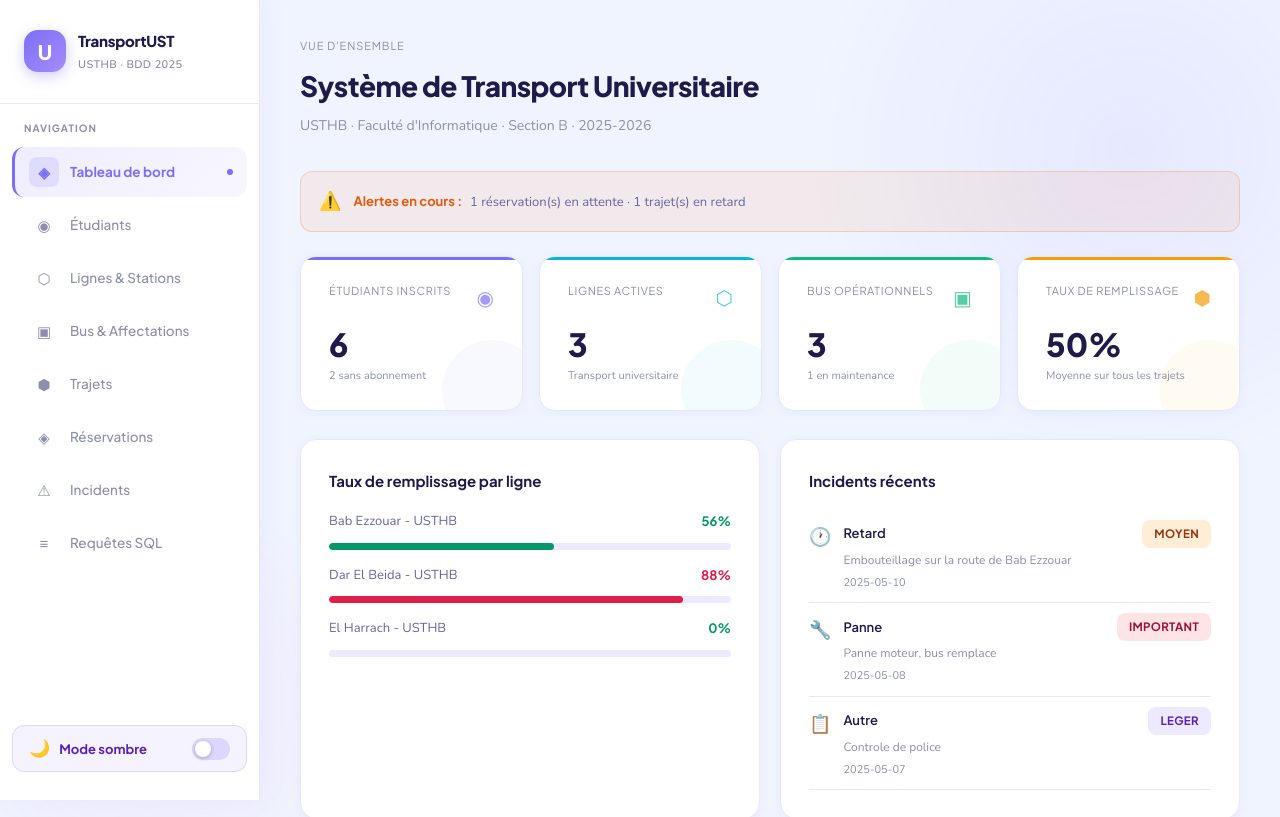
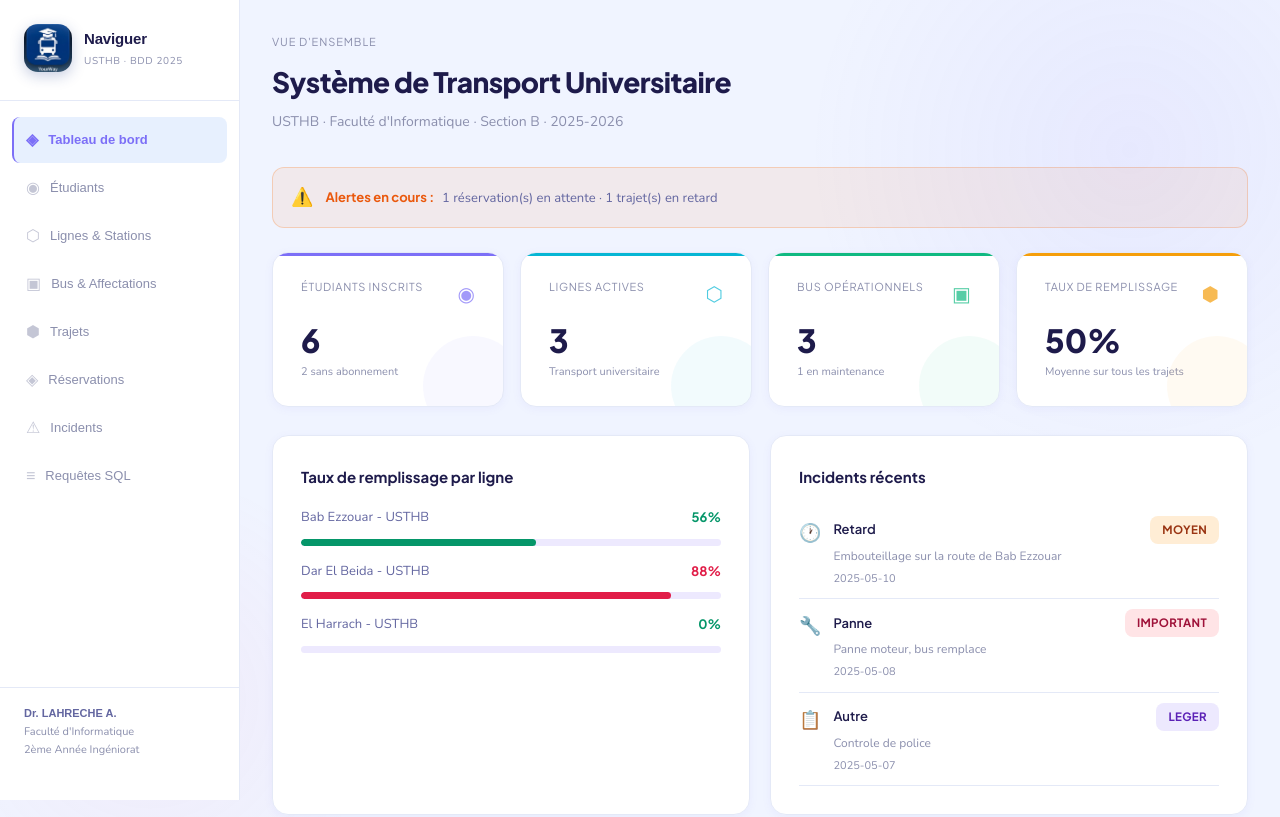
Before and after one commit to bchraaaa2-arch/transport-universitaire, a Next.js app: page / in a window 1280 px wide. Shown: the top 817 px of the page. Built offline with nearby package versions, Linux system fonts and the light colour scheme.

Commit message:
Update Layout.js

```diff
--- a/src/components/Layout.js
+++ b/src/components/Layout.js
@@ -1,252 +1,101 @@
 import { useRouter } from 'next/router';
 import Link from 'next/link';
-import { useState, useEffect } from 'react';
+import Image from 'next/image';
 
 const navItems = [
-  { href: '/',              icon: '◈', label: 'Tableau de bord'  },
-  { href: '/etudiants',    icon: '◉', label: 'Étudiants'         },
-  { href: '/lignes',       icon: '⬡', label: 'Lignes & Stations' },
-  { href: '/bus',          icon: '▣', label: 'Bus & Affectations' },
-  { href: '/trajets',      icon: '⬢', label: 'Trajets'            },
-  { href: '/reservations', icon: '◈', label: 'Réservations'       },
-  { href: '/incidents',    icon: '⚠', label: 'Incidents'          },
-  { href: '/requetes',     icon: '≡', label: 'Requêtes SQL'        },
+  { href: '/', icon: '◈', label: 'Tableau de bord' },
+  { href: '/etudiants', icon: '◉', label: 'Étudiants' },
+  { href: '/lignes', icon: '⬡', label: 'Lignes & Stations' },
+  { href: '/bus', icon: '▣', label: 'Bus & Affectations' },
+  { href: '/trajets', icon: '⬢', label: 'Trajets' },
+  { href: '/reservations', icon: '◈', label: 'Réservations' },
+  { href: '/incidents', icon: '⚠', label: 'Incidents' },
+  { href: '/requetes', icon: '≡', label: 'Requêtes SQL' },
 ];
 
 export default function Layout({ children }) {
   const router = useRouter();
-  const [theme, setTheme] = useState('light');
-
-  useEffect(() => {
-    const saved = localStorage.getItem('theme') || 'light';
-    setTheme(saved);
-    document.documentElement.setAttribute('data-theme', saved);
-  }, []);
-
-  const toggleTheme = () => {
-    const next = theme === 'light' ? 'dark' : 'light';
-    setTheme(next);
-    document.documentElement.setAttribute('data-theme', next);
-    localStorage.setItem('theme', next);
-  };
-
-  const dark = theme === 'dark';
 
   return (
-    <div style={{ display: 'flex', minHeight: '100vh', background: 'var(--bg)' }}>
-
-      {/* SIDEBAR */}
+    <div style={{ display: 'flex', minHeight: '100vh' }}>
+      {/* Sidebar */}
       <aside style={{
-        width: 260,
-        background: dark ? 'var(--surface)' : '#ffffff',
-        borderRight: '1.5px solid var(--border)',
+        width: 240,
+        background: 'var(--surface)',
+        borderRight: '1px solid var(--border)',
         display: 'flex',
         flexDirection: 'column',
         position: 'fixed',
         top: 0, left: 0, bottom: 0,
-        padding: '28px 0',
+        padding: '24px 0',
         zIndex: 50,
-        boxShadow: dark
-          ? '4px 0 24px rgba(0,0,0,0.3)'
-          : '4px 0 24px rgba(124,111,247,0.06)',
       }}>
-
         {/* Logo */}
-        <div style={{
-          padding: '0 24px 28px',
-          borderBottom: '1.5px solid var(--border)',
-          marginBottom: 8,
-        }}>
+        <div style={{ padding: '0 24px 28px', borderBottom: '1px solid var(--border)' }}>
           <div style={{ display: 'flex', alignItems: 'center', gap: 12 }}>
             <div style={{
-              width: 42,
-              height: 42,
-              background: 'linear-gradient(135deg, #7c6ff7, #a78bfa)',
+              width: 48, height: 48,
               borderRadius: 14,
-              display: 'flex',
-              alignItems: 'center',
-              justifyContent: 'center',
-              fontSize: 20,
-              fontWeight: 800,
-              color: '#fff',
-              fontFamily: 'Plus Jakarta Sans, sans-serif',
-              boxShadow: '0 4px 14px rgba(124,111,247,0.35)',
+              overflow: 'hidden',
               flexShrink: 0,
-            }}>U</div>
+              boxShadow: '0 4px 14px rgba(30,58,138,0.25)',
+            }}>
+              <Image
+                src="/logo.png"
+                alt="Naviguer logo"
+                width={48}
+                height={48}
+                style={{ width: '100%', height: '100%', objectFit: 'cover' }}
+              />
+            </div>
             <div>
-              <div style={{
-                fontFamily: 'Plus Jakarta Sans, sans-serif',
-                fontWeight: 800,
-                fontSize: 15,
-                color: 'var(--text)',
-                letterSpacing: '-0.02em',
-              }}>TransportUST</div>
-              <div style={{
-                fontSize: 11,
-                color: 'var(--text-muted)',
-                fontWeight: 600,
-                letterSpacing: '0.03em',
-                marginTop: 1,
-              }}>USTHB · BDD 2025</div>
+              <div style={{ fontFamily: 'Syne, sans-serif', fontWeight: 800, fontSize: 15, color: 'var(--text)', letterSpacing: '-0.01em' }}>Naviguer</div>
+              <div style={{ fontSize: 10, color: 'var(--text-muted)', letterSpacing: '0.06em', marginTop: 1 }}>USTHB · BDD 2025</div>
             </div>
           </div>
         </div>
 
-        {/* Label section */}
-        <div style={{
-          padding: '8px 24px 6px',
-          fontSize: 10,
-          fontFamily: 'Plus Jakarta Sans, sans-serif',
-          fontWeight: 700,
-          letterSpacing: '0.10em',
-          textTransform: 'uppercase',
-          color: 'var(--text-muted)',
-        }}>Navigation</div>
-
-        {/* Liens nav */}
-        <nav style={{ flex: 1, padding: '4px 12px', overflowY: 'auto' }}>
+        {/* Nav */}
+        <nav style={{ flex: 1, padding: '16px 12px', overflowY: 'auto' }}>
           {navItems.map(({ href, icon, label }) => {
             const active = router.pathname === href;
             return (
-              <Link
-                key={href}
-                href={href}
-                style={{
-                  display: 'flex',
-                  alignItems: 'center',
-                  gap: 11,
-                  padding: '10px 14px',
-                  borderRadius: 12,
-                  marginBottom: 3,
-                  background: active
-                    ? dark
-                      ? 'rgba(124,111,247,0.18)'
-                      : 'linear-gradient(135deg, rgba(124,111,247,0.12), rgba(167,139,250,0.08))'
-                    : 'transparent',
-                  color: active ? 'var(--accent)' : 'var(--text-muted)',
-                  fontFamily: 'Plus Jakarta Sans, sans-serif',
-                  fontWeight: active ? 700 : 500,
-                  fontSize: 13.5,
-                  transition: 'all 0.15s',
-                  borderLeft: active ? '3px solid var(--accent)' : '3px solid transparent',
-                  textDecoration: 'none',
-                }}
-                onMouseEnter={e => {
-                  if (!active) {
-                    e.currentTarget.style.background = dark
-                      ? 'rgba(124,111,247,0.1)'
-                      : 'rgba(124,111,247,0.05)';
-                    e.currentTarget.style.color = 'var(--accent)';
-                  }
-                }}
-                onMouseLeave={e => {
-                  if (!active) {
-                    e.currentTarget.style.background = 'transparent';
-                    e.currentTarget.style.color = 'var(--text-muted)';
-                  }
-                }}
-              >
-                <span style={{
-                  width: 30,
-                  height: 30,
-                  display: 'flex',
-                  alignItems: 'center',
-                  justifyContent: 'center',
-                  borderRadius: 8,
-                  background: active ? 'rgba(124,111,247,0.15)' : 'transparent',
-                  fontSize: 15,
-                  transition: 'all 0.15s',
-                  flexShrink: 0,
-                }}>{icon}</span>
-
+              <Link key={href} href={href} style={{
+                display: 'flex',
+                alignItems: 'center',
+                gap: 10,
+                padding: '9px 12px',
+                borderRadius: 8,
+                marginBottom: 2,
+                background: active ? 'rgba(59,130,246,.12)' : 'transparent',
+                color: active ? 'var(--accent)' : 'var(--text-muted)',
+                fontFamily: 'Syne, sans-serif',
+                fontWeight: active ? 600 : 400,
+                fontSize: 13,
+                transition: 'all 0.15s',
+                borderLeft: active ? '2px solid var(--accent)' : '2px solid transparent',
+              }}>
+                <span style={{ fontSize: 16, opacity: active ? 1 : 0.5 }}>{icon}</span>
                 {label}
-
-                {active && (
-                  <span style={{
-                    marginLeft: 'auto',
-                    width: 6,
-                    height: 6,
-                    borderRadius: '50%',
-                    background: 'var(--accent)',
-                    flexShrink: 0,
-                  }} />
-                )}
               </Link>
             );
           })}
         </nav>
 
-        {/* Bouton Dark / Light */}
-        <div style={{ padding: '12px 12px 0' }}>
-          <button
-            onClick={toggleTheme}
-            style={{
-              width: '100%',
-              display: 'flex',
-              alignItems: 'center',
-              justifyContent: 'space-between',
-              padding: '11px 16px',
-              borderRadius: 12,
-              background: dark ? '#1a2332' : '#f5f3ff',
-              border: '1.5px solid',
-              borderColor: dark ? '#2d3748' : '#ddd6fe',
-              cursor: 'pointer',
-              transition: 'all 0.2s',
-            }}
-          >
-            <div style={{ display: 'flex', alignItems: 'center', gap: 9 }}>
-              <span style={{ fontSize: 17 }}>{dark ? '☀️' : '🌙'}</span>
-              <span style={{
-                fontFamily: 'Plus Jakarta Sans, sans-serif',
-                fontWeight: 700,
-                fontSize: 13,
-                color: dark ? '#a78bfa' : '#5b21b6',
-              }}>
-                {dark ? 'Mode clair' : 'Mode sombre'}
-              </span>
-            </div>
-
-            {/* Switch animé */}
-            <div style={{
-              width: 38,
-              height: 22,
-              borderRadius: 100,
-              background: dark
-                ? 'linear-gradient(135deg, #7c6ff7, #a78bfa)'
-                : '#ddd6fe',
-              position: 'relative',
-              transition: 'background 0.25s',
-              flexShrink: 0,
-            }}>
-              <div style={{
-                position: 'absolute',
-                top: 3,
-                left: dark ? 19 : 3,
-                width: 16,
-                height: 16,
-                borderRadius: '50%',
-                background: '#fff',
-                boxShadow: '0 1px 4px rgba(0,0,0,0.25)',
-                transition: 'left 0.25s',
-              }} />
-            </div>
-          </button>
+        {/* Footer */}
+        <div style={{ padding: '16px 24px', borderTop: '1px solid var(--border)' }}>
+          <div style={{ fontSize: 11, color: 'var(--text-muted)', lineHeight: 1.7 }}>
+            <div style={{ fontFamily: 'Syne, sans-serif', fontWeight: 600, color: 'var(--text-dim)' }}>Dr. LAHRECHE A.</div>
+            <div>Faculté d'Informatique</div>
+            <div>2ème Année Ingéniorat</div>
+          </div>
         </div>
-
       </aside>
 
-      {/* CONTENU PRINCIPAL */}
-      <main style={{
-        marginLeft: 260,
-        flex: 1,
-        padding: '36px 40px',
-        minHeight: '100vh',
-        position: 'relative',
-        zIndex: 1,
-      }}>
+      {/* Main content */}
+      <main style={{ marginLeft: 240, flex: 1, padding: '32px', minHeight: '100vh' }}>
         {children}
       </main>
-
     </div>
   );
 }
```
